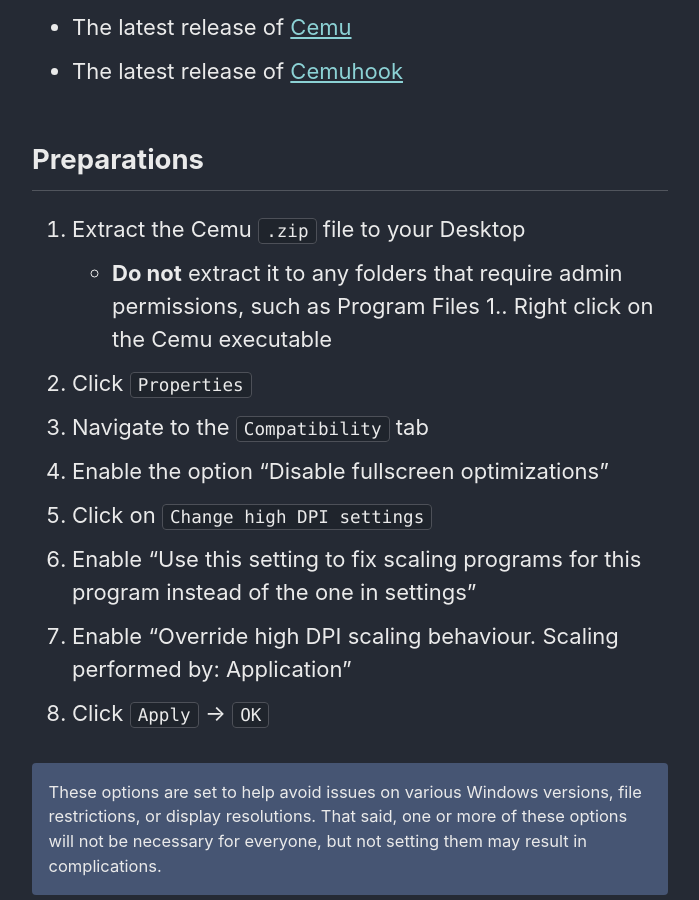
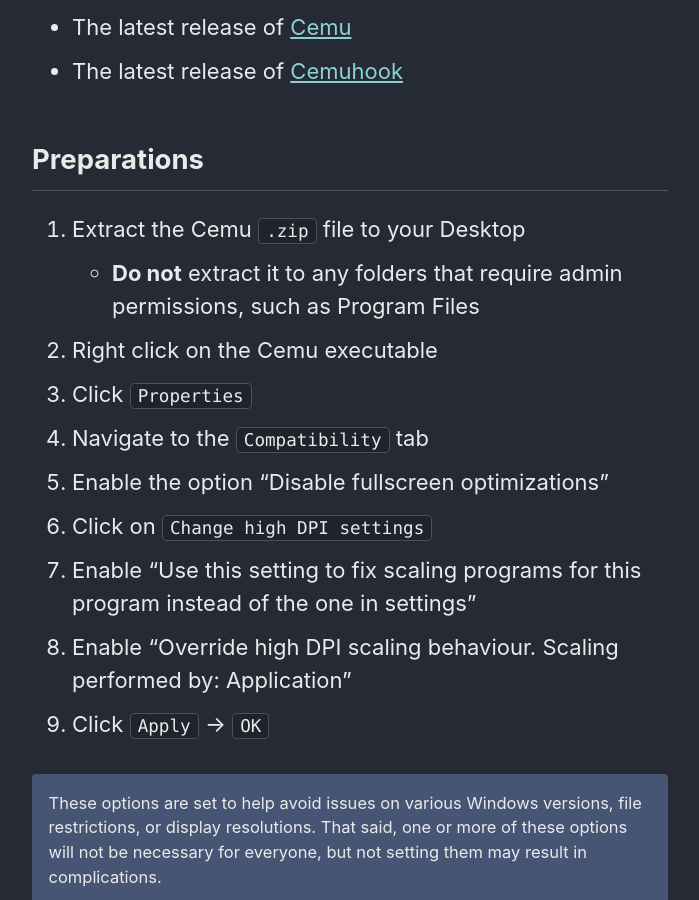
Before and after one commit to cfw-guide/cemu.cfw.guide, a Jekyll site: the page built from _pages/en_US/installing-cemu.md, in a window 1280 px wide and 900 px high, scrolled down 1738 px. Shown: the whole window, without its empty margins (290-989 px from the left). Built offline with Jekyll 4.4.1, drawn with Linux system fonts in a browser that asks for light colours.

Commit message:
formatting error

```diff
--- a/_pages/en_US/installing-cemu.md
+++ b/_pages/en_US/installing-cemu.md
@@ -37,7 +37,7 @@
 
 1. Extract the Cemu `.zip` file to your Desktop
   - **Do not** extract it to any folders that require admin permissions, such as Program Files
-1.. Right click on the Cemu executable
+1. Right click on the Cemu executable
 1. Click `Properties`
 1. Navigate to the `Compatibility` tab
 1. Enable the option "Disable fullscreen optimizations"
```
